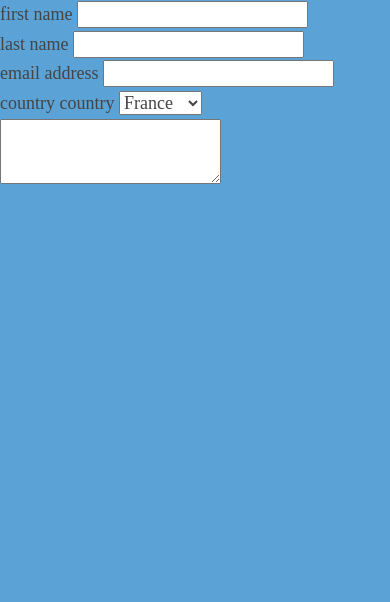
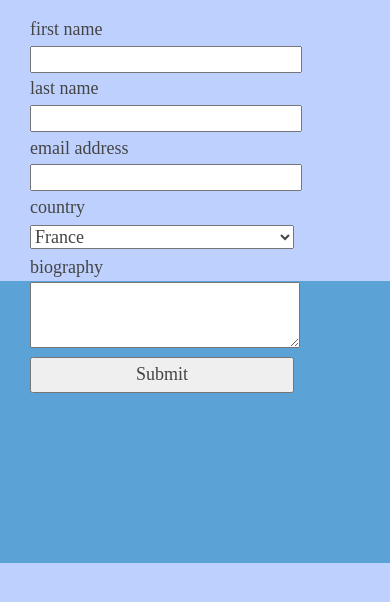
Before and after one commit to prufrock123/TIY_HW04_Part1, a plain HTML site: page index.html in a window 390 px wide. Drawn offline with Linux system fonts and the light colour scheme.

Commit message:
Finsishes up the structure for the responsive form. Still has a bug on the mobile size where the rows don't expand vertically to fit the text. Setting overflow to auto creates a scroll bar. Other overflow values are not better. Will keep tinkering.

```diff
--- a/index.html
+++ b/index.html
@@ -10,7 +10,8 @@
 <div id="container">
 
 	<form action="#" method="post">
-		<div class="column"></div>
+		<div class="column">
+			<div class="form-content">
 				<div>
 					<label for="first-name">first name</label>
 					<input type="text" id="first-name" />
@@ -23,16 +24,23 @@
 					<label for="email">email address</label>
 					<input type="email" id="email" />
 				</div>
-			<div>country
+				<div>
 					<label for="country">country</label>
 					<select id="country">
 						<option value="France">France</option>
 						<option value="Italy">Italy</option>
 						<option value="Portugal">Portugal</option>
+					</select>
 				</div>
 				<div>
 					<label for="bio">biography</label>
 					<textarea id="bio"></textarea>
+				</div>
+
+				<div class="button">
+					<button type="submit">Submit</button>
+				</div>
+			</div>
 		</div>
 	 	<div class="column"></div>
 		<div class="column"></div>
--- a/style.css
+++ b/style.css
@@ -16,6 +16,25 @@
 	background-color: #5BA3D6;
 }
 
+form {
+	width: 100%;
+	height: 100%;
+}
+
+.form-content {
+	height: 100%;
+	padding: 15px 30px;
+}
+
+input, textarea, select, button {
+	width: 80%;
+	margin: 0;
+}
+
+label {
+	display: block;
+}
+
 @media all and (min-width: 900px){
 
 	#container {
@@ -26,16 +45,25 @@
 	}
 
 	#container > * {
-		font-size: normal;
+		font-size: initial;
 	}
 
 	.column {
 		display: inline-block;
 		box-sizing: content-box;
 		background-color: inherit;
-		width: calc(100%/3);
+		width: 33%;
 		height: 100%;
+		vertical-align: top;
+		/*padding: 15px 30px;*/
 	}
+
+	.form-content > div {
+
+	}
+
+
+
 
 /*	.column:nth-child(2) {
 		background-color: inherit;
```
Lines whose indentation alone changed are shown as unchanged.
